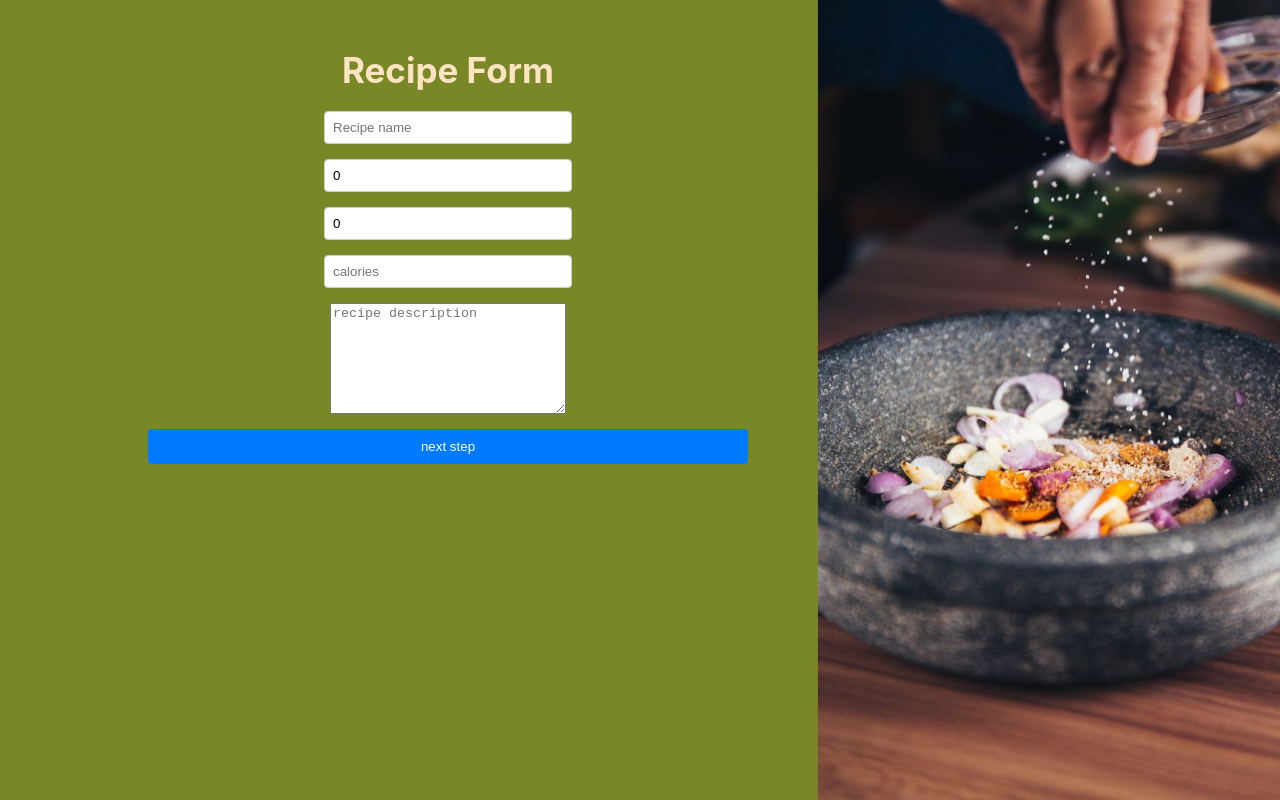
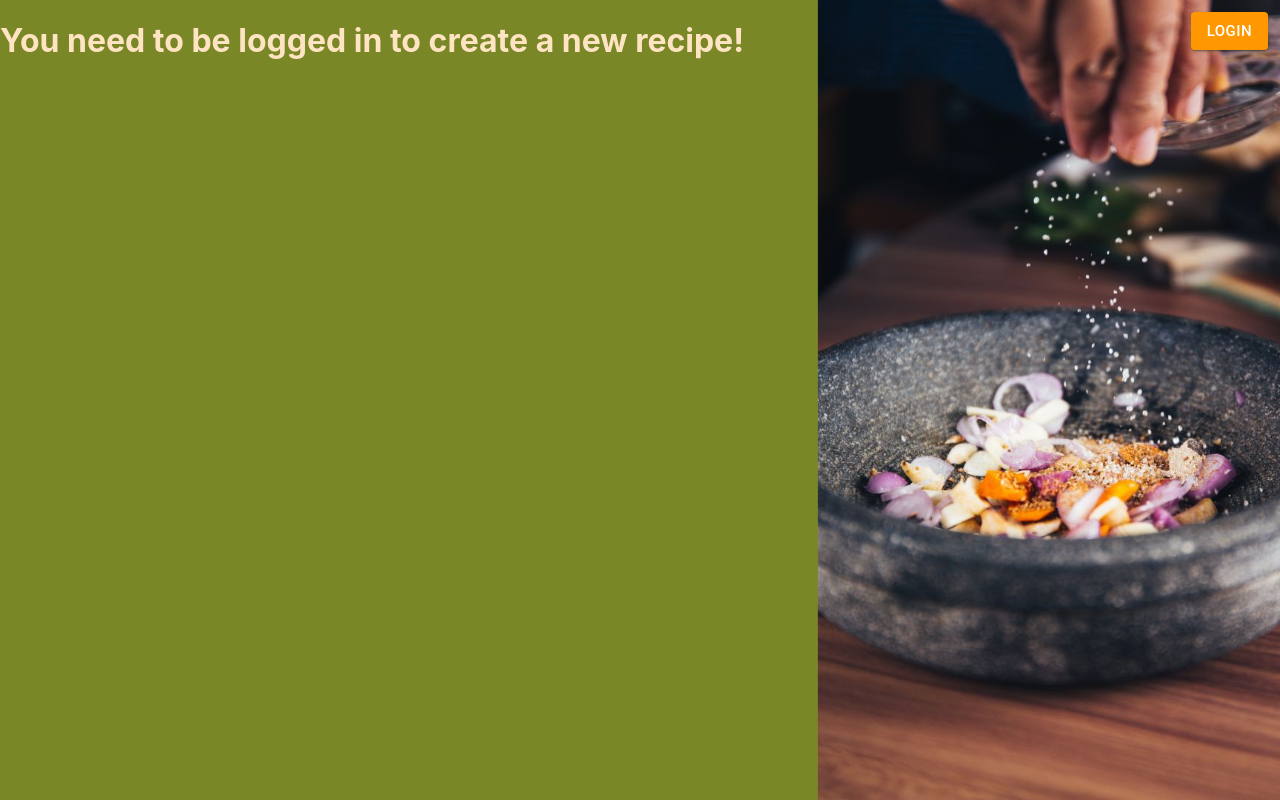
Before and after one commit to HLGitHuber/RecipeHub-Front, a React (Create React App) app in the folder recipe-hub-front/: page /add-recipe in a window 1280 px wide. Built offline with nearby package versions, Linux system fonts and the light colour scheme.

Commit message:
feat: added login button if not logged in

```diff
--- a/recipe-hub-front/src/pages/AddRecipe.js
+++ b/recipe-hub-front/src/pages/AddRecipe.js
@@ -1,7 +1,35 @@
 import "../css/basicPage.css";
 import RecipeForm from "../components/RecipeForm";
+import LoginModal from "../components/LoginModal";
+import { Button } from '@mui/material';
+import { orange } from "@mui/material/colors";
+import React, { useState, useEffect } from 'react';
+import Modal from '../components/LoginModal';
 
 const AddRecipePage = () => {
+    const [isModalOpen, setIsModalOpen] = useState(false);
+
+    const openModal = () => {
+        setIsModalOpen(true);
+      };
+
+    const closeModal = () => {
+        setIsModalOpen(false);
+      };
+
+    if (!localStorage.getItem('token')){
+        return (
+            <div className='background'>
+                <div className='container'>
+                    <h1>You need to be logged in to create a new recipe!</h1>
+                    <div className="loginButton">
+          <Button variant="contained" sx={{ backgroundColor: orange[500], fontSize: 15}} onClick={openModal}>Login</Button>
+        </div><LoginModal/>
+                </div>
+                <Modal isOpen={isModalOpen} onClose={closeModal} />
+            </div>
+        )
+    }
 
     return(
         <div className='background'>
```
